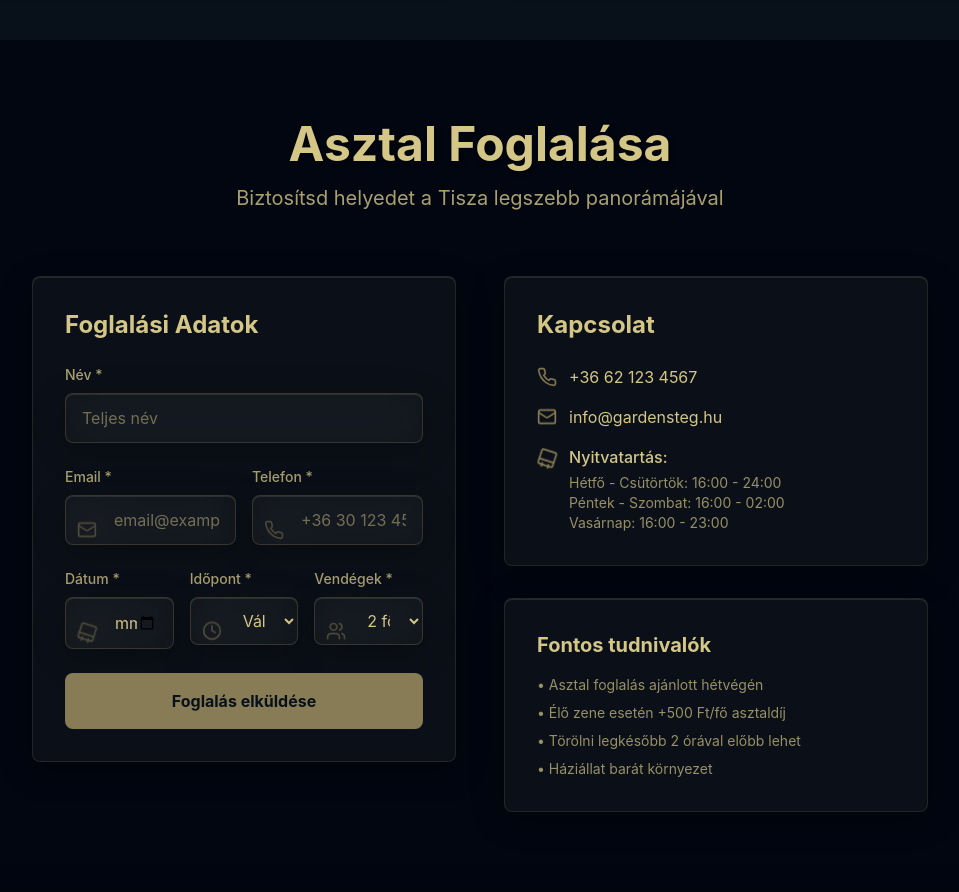
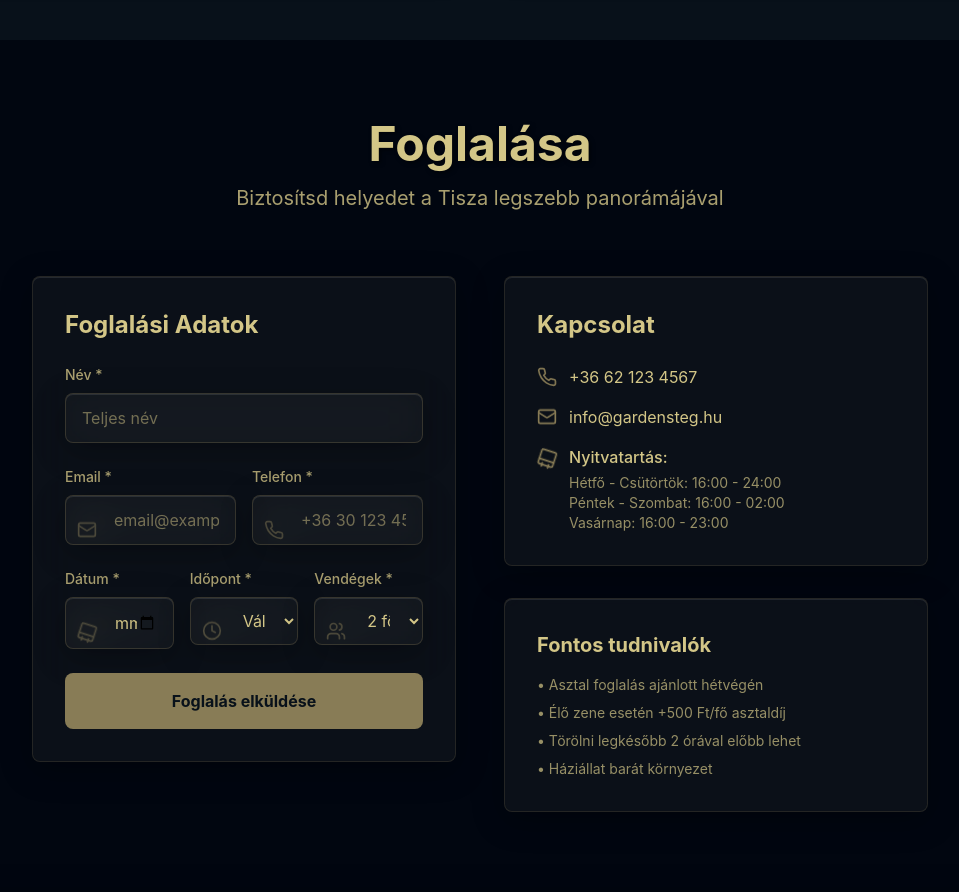
Before and after one commit to swipixel/project-bolt-sb1-naeskhykk, a React (Vite) app: page / in a window 1280 px wide. Shown: the part 2400-3292 px from the top of the page, without its empty margins (160-1119 px from the left). Built offline with nearby package versions, Linux system fonts and the light colour scheme.

Commit message:
Updated Reservation.tsx

```diff
--- a/src/components/Reservation.tsx
+++ b/src/components/Reservation.tsx
@@ -45,7 +45,7 @@ const Reservation = () => {
       <div className="container mx-auto px-6">
         <ScrollAnimation animation="fade-in-up">
           <div className="text-center mb-16">
-            <h2 className="text-4xl md:text-5xl font-bold text-ecru mb-4 text-shadow">Asztal Foglalása</h2>
+            <h2 className="text-4xl md:text-5xl font-bold text-ecru mb-4 text-shadow">Foglalása</h2>
             <p className="text-xl text-ecru/80 max-w-2xl mx-auto">
               Biztosítsd helyedet a Tisza legszebb panorámájával
             </p>
```
